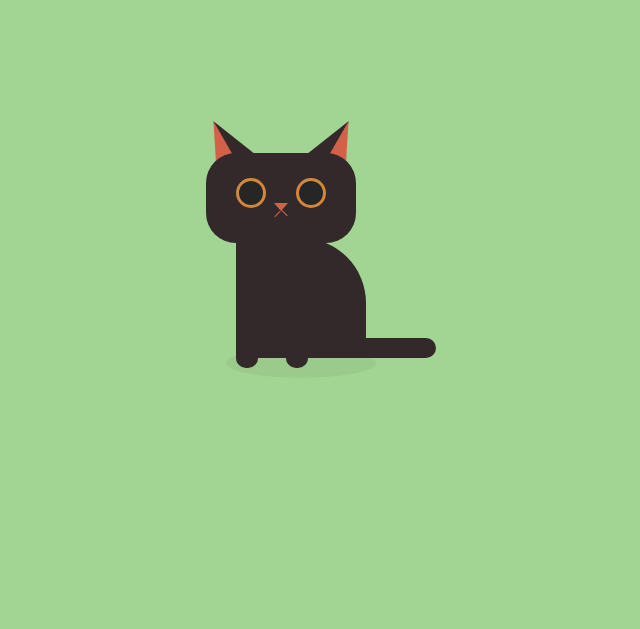
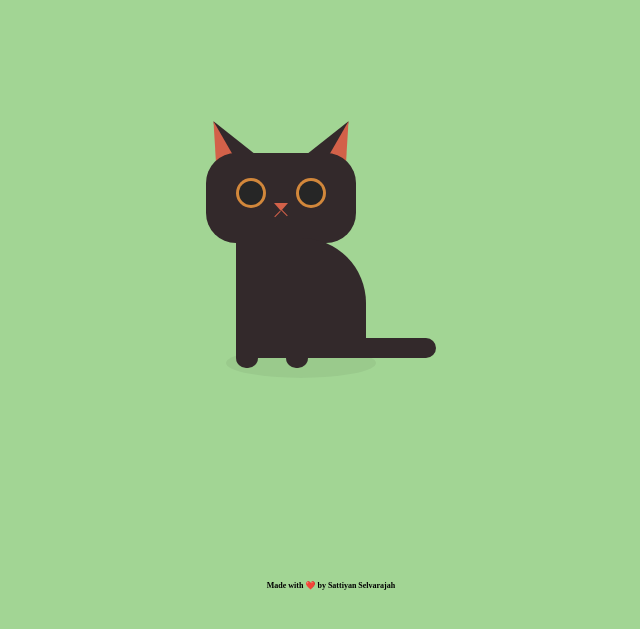
Before and after one commit to sattexe/html-css-cat, a plain HTML site: page index.html in a window 1280 px wide. Shown: the part 147-776 px from the top of the page, without its empty margins (309-949 px from the left). Drawn offline with Linux system fonts and the light colour scheme.

Commit message:
Update index.html

```diff
--- a/index.html
+++ b/index.html
@@ -42,7 +42,7 @@
         </div>
     </div>
     <footer>
-        <!-- <h5 class="copyright">Made with ❤️ by Sattiyan Selvarajah</h5> -->
+        <h5 class="copyright">Made with ❤️ by Sattiyan Selvarajah</h5>
     </footer>
 </body>
 
```
